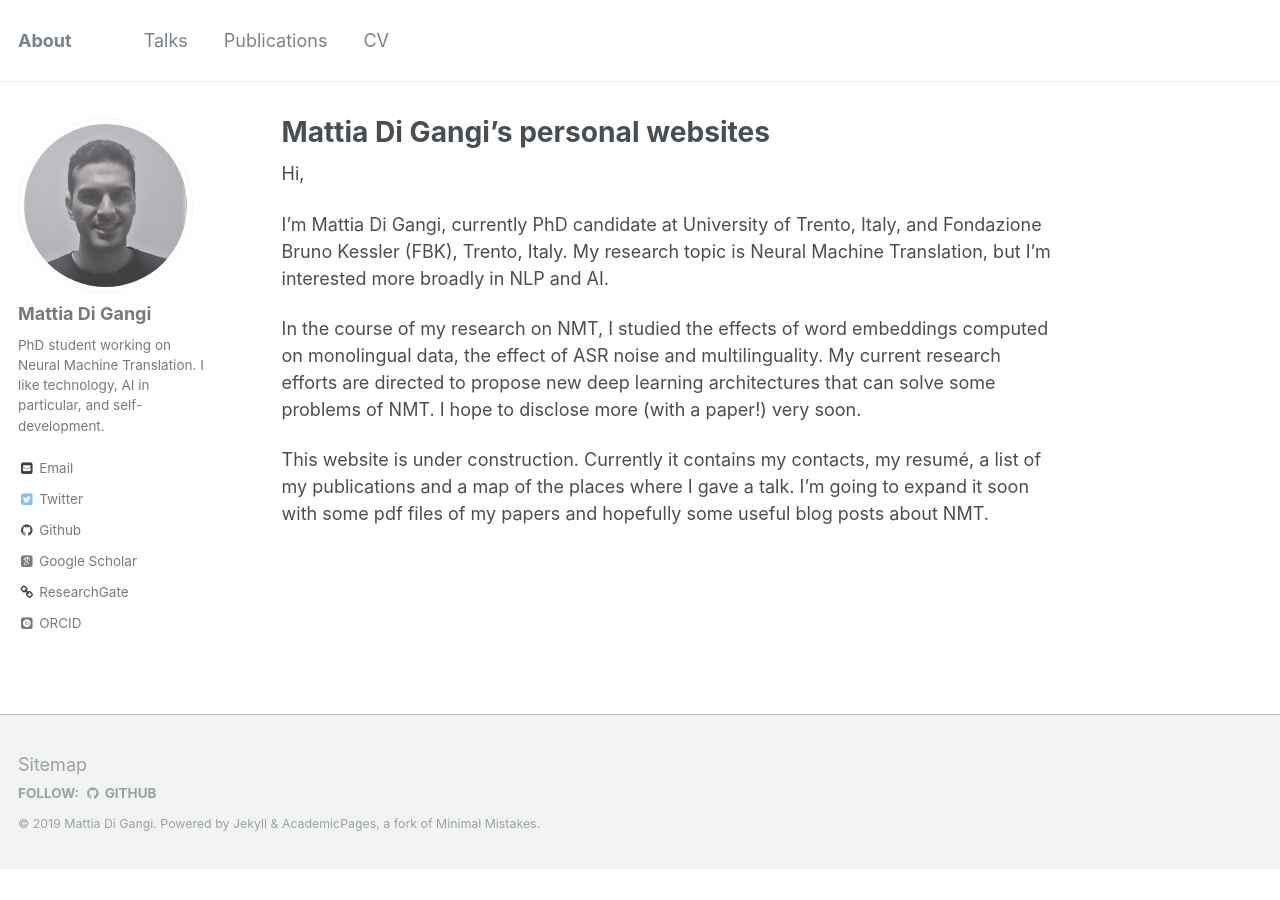
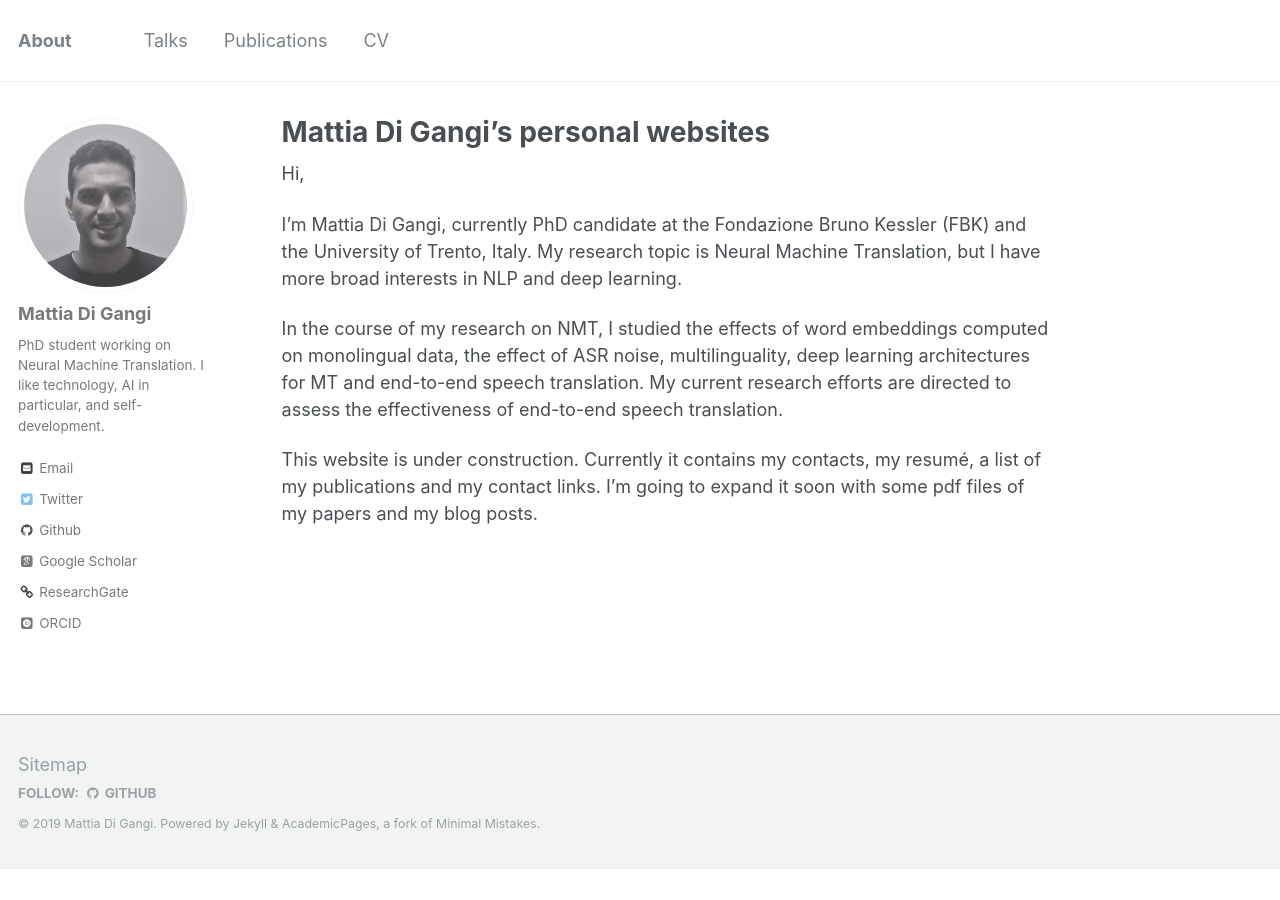
Before and after one commit to mattiadg/mattiadg.github.io, a Jekyll site: the page built from _pages/about.md, in a window 1280 px wide. Built offline with Jekyll 4.4.1, drawn with Linux system fonts in a browser that asks for light colours; some web fonts are replaced.

Commit message:
Update about.md
Updated research interests.

```diff
--- a/_pages/about.md
+++ b/_pages/about.md
@@ -10,12 +10,11 @@ redirect_from:
 
 Hi,
 
-I'm Mattia Di Gangi, currently PhD candidate at University of Trento, Italy, and Fondazione Bruno Kessler (FBK), Trento, Italy.
-My research topic is Neural Machine Translation, but I'm interested more broadly in NLP and AI.
+I'm Mattia Di Gangi, currently PhD candidate at the Fondazione Bruno Kessler (FBK) and the University of Trento, Italy.
+My research topic is Neural Machine Translation, but I have more broad interests in NLP and deep learning.
 
-In the course of my research on NMT, I studied the effects of word embeddings computed on monolingual data, the effect of ASR noise and multilinguality.
-My current research efforts are directed to propose new deep learning architectures that can solve some problems of NMT. I hope to disclose more (with a paper!)
-very soon.
+In the course of my research on NMT, I studied the effects of word embeddings computed on monolingual data, the effect of ASR noise, multilinguality, deep learning architectures for MT and end-to-end speech translation.
+My current research efforts are directed to assess the effectiveness of end-to-end speech translation.
 
-This website is under construction. Currently it contains my contacts, my resumé, a list of my publications and a map of the places where I gave a talk.
-I'm going to expand it soon with some pdf files of my papers and hopefully some useful blog posts about NMT.
+This website is under construction. Currently it contains my contacts, my resumé, a list of my publications and my contact links.
+I'm going to expand it soon with some pdf files of my papers and my blog posts.
```
